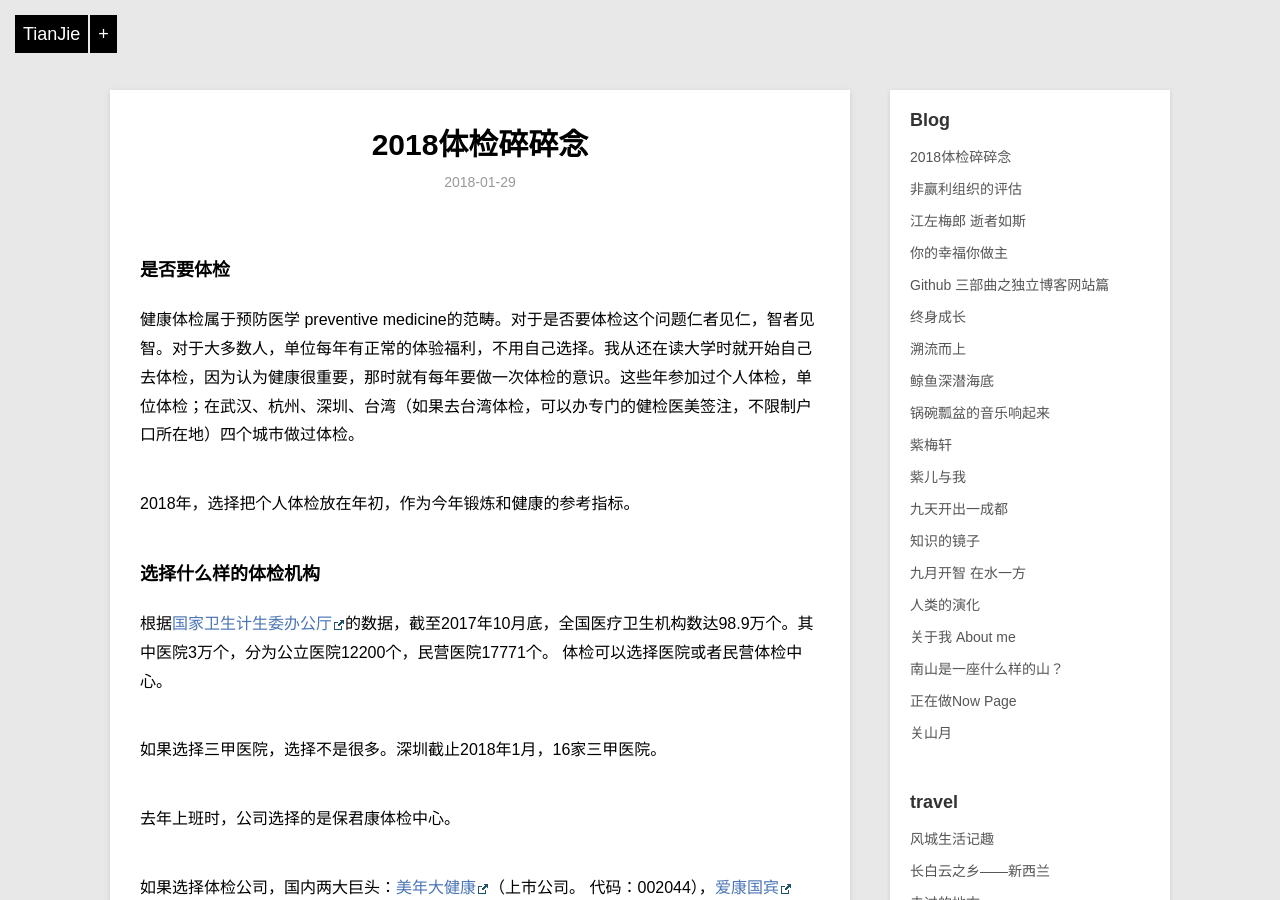
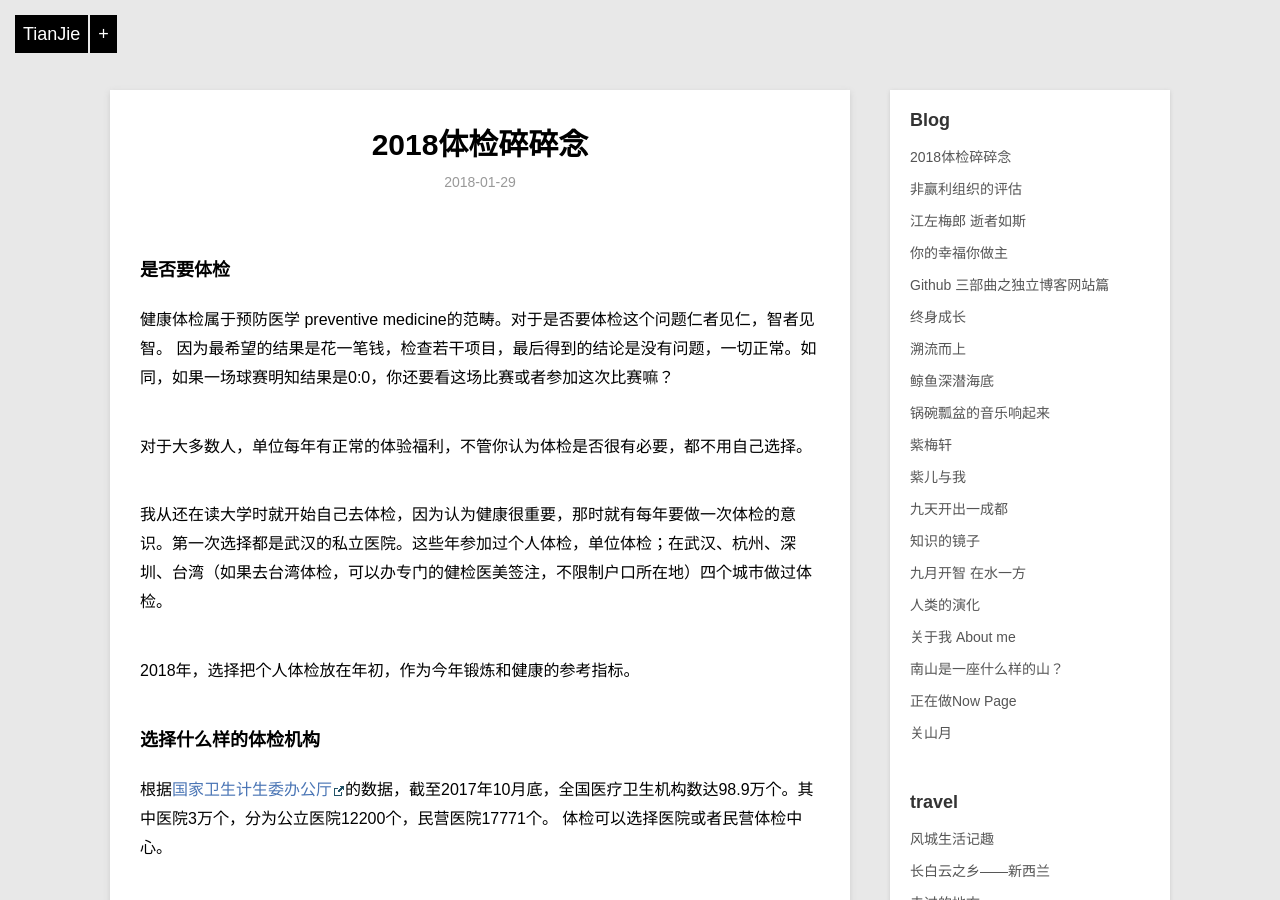
Before and after one commit to violettianjie/violettianjie.github.io, a Jekyll site: the page built from _posts/blog/2018-01-29-phyexam.md, in a window 1280 px wide and 900 px high. Built offline with Jekyll 4.4.1, drawn with Linux system fonts in a browser that asks for light colours.

Commit message:
Update 2018-01-29-phyexam.md

```diff
--- a/_posts/blog/2018-01-29-phyexam.md
+++ b/_posts/blog/2018-01-29-phyexam.md
@@ -8,7 +8,12 @@ category: blog
 
 ### 是否要体检
 
-健康体检属于预防医学 preventive medicine的范畴。对于是否要体检这个问题仁者见仁，智者见智。对于大多数人，单位每年有正常的体验福利，不用自己选择。我从还在读大学时就开始自己去体检，因为认为健康很重要，那时就有每年要做一次体检的意识。这些年参加过个人体检，单位体检；在武汉、杭州、深圳、台湾（如果去台湾体检，可以办专门的健检医美签注，不限制户口所在地）四个城市做过体检。
+健康体检属于预防医学 preventive medicine的范畴。对于是否要体检这个问题仁者见仁，智者见智。
+因为最希望的结果是花一笔钱，检查若干项目，最后得到的结论是没有问题，一切正常。如同，如果一场球赛明知结果是0:0，你还要看这场比赛或者参加这次比赛嘛？
+
+对于大多数人，单位每年有正常的体验福利，不管你认为体检是否很有必要，都不用自己选择。
+
+我从还在读大学时就开始自己去体检，因为认为健康很重要，那时就有每年要做一次体检的意识。第一次选择都是武汉的私立医院。这些年参加过个人体检，单位体检；在武汉、杭州、深圳、台湾（如果去台湾体检，可以办专门的健检医美签注，不限制户口所在地）四个城市做过体检。
 
 2018年，选择把个人体检放在年初，作为今年锻炼和健康的参考指标。
 
```
